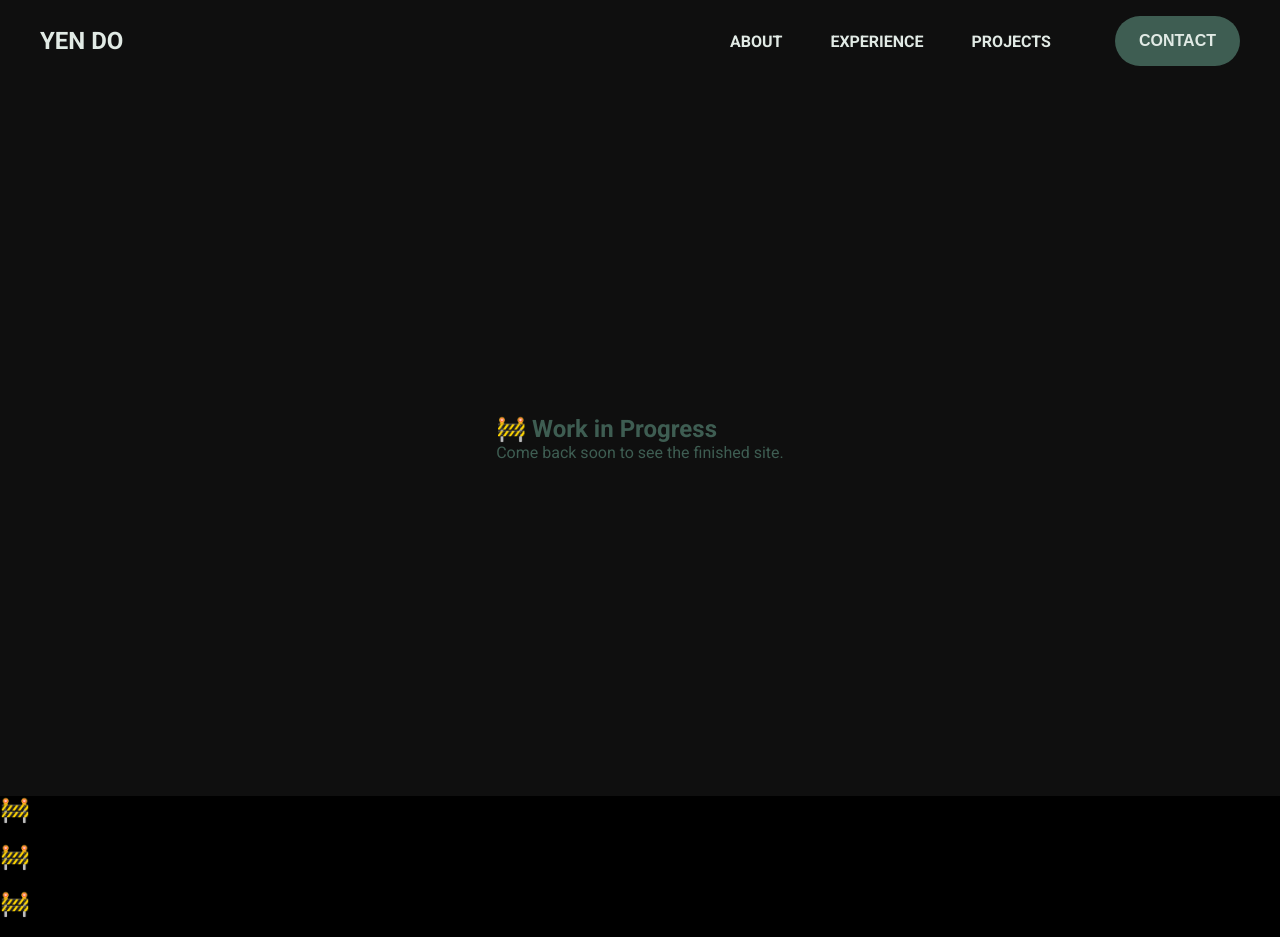
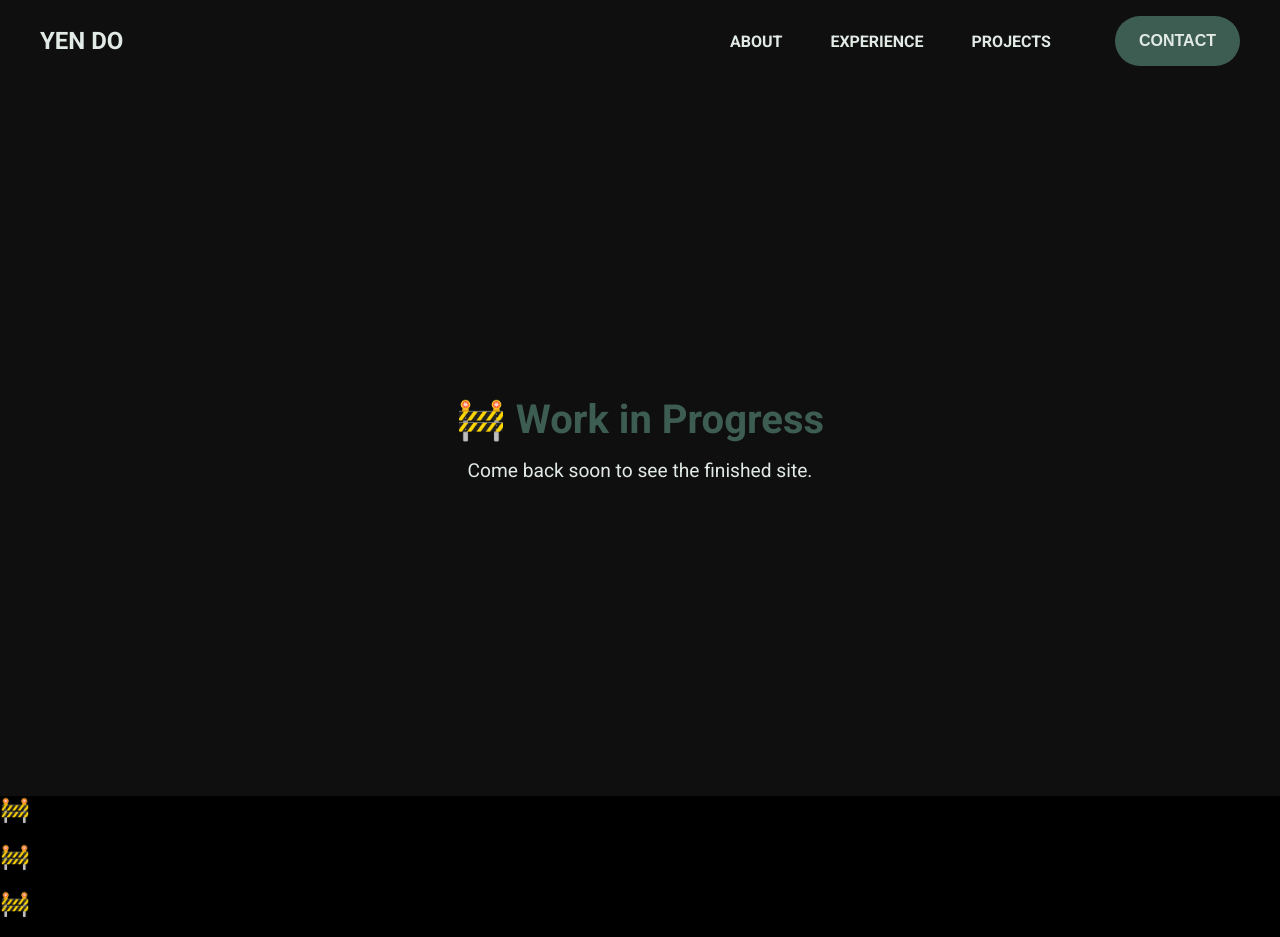
Before and after one commit to y00do/portfolio-angular, an Angular app: page / in a window 1280 px wide. Built offline with nearby package versions, Linux system fonts and the light colour scheme.

Commit message:
style(hero): add styles for hero section with heading and paragraph

```diff
--- a/src/app/main-page/sections/hero/hero.scss
+++ b/src/app/main-page/sections/hero/hero.scss
@@ -0,0 +1,16 @@
+.hero {
+    .hero-start {
+        text-align: center;
+
+        h1 {
+            font-size: 2.5rem;
+            margin-bottom: 1rem;
+            color: var(--primary);
+        }
+
+        p {
+            font-size: 1.2rem;
+            color: var(--secondary);
+        }
+    }
+}
```
